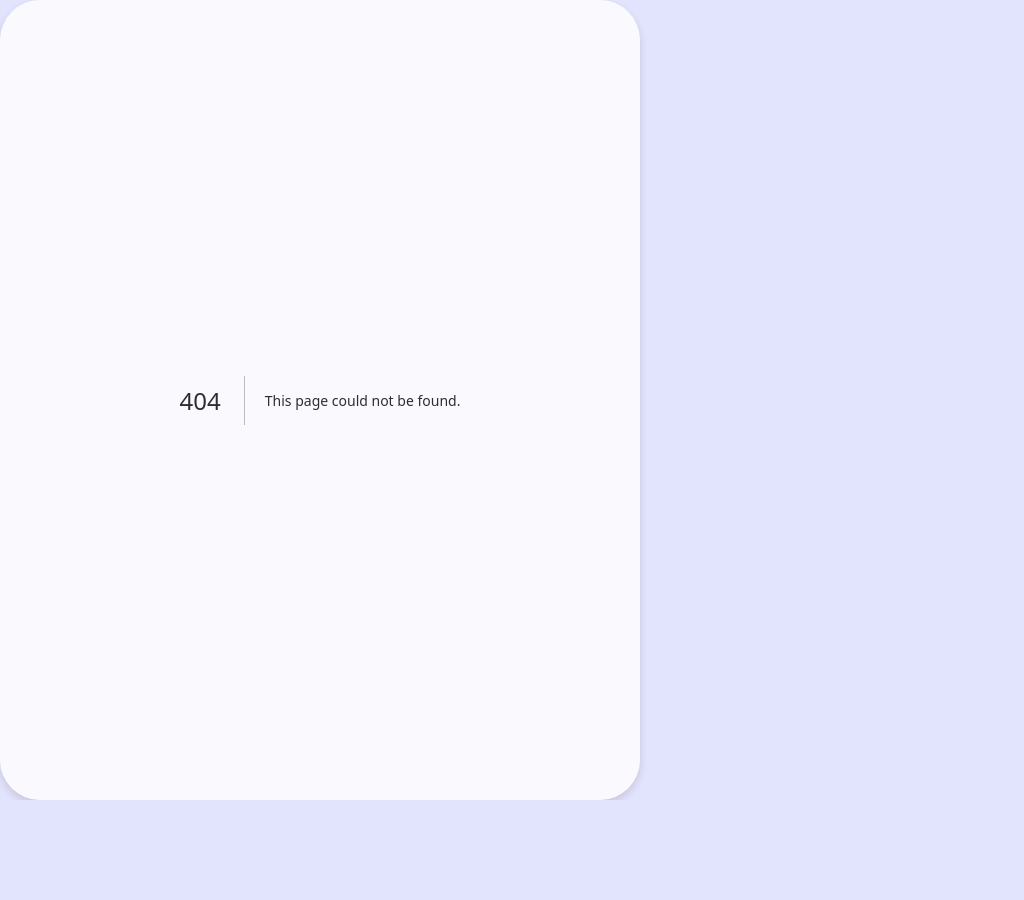
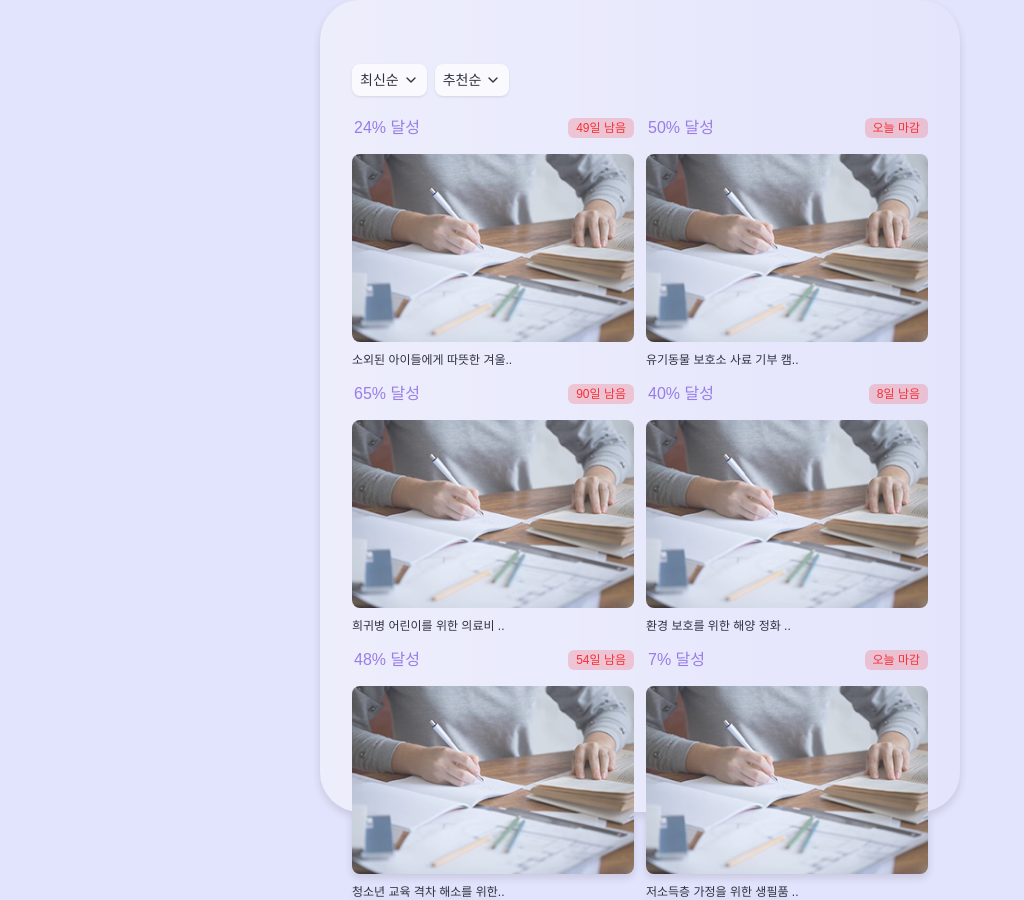
Before and after one commit to 2025-Advanced-Capstone-Chaeum/FE, a Next.js app: page /funding in a window 1280 px wide. Before the commit this address had no page. Shown: the whole page, without its empty margins (0-1024 px from the left). Before the commit the page ends 800 px from the top, so only its background shows below. Built offline with nearby package versions, Linux system fonts and the light colour scheme; a web font is replaced by a local one.

Commit message:
styles : 펀딩리스트페이지 UI 완성 ( #24)

```diff
--- /dev/null
+++ b/src/app/(funding)/funding/page.tsx
@@ -0,0 +1,130 @@
+import { ChevronDown } from "lucide-react";
+import Image from "next/image";
+import React from "react";
+import 공부 from "../../../../public/assets/images/study.png";
+type campaignProps = {
+  targetAmount: number;
+  currentAmount: number;
+  deadline: Date;
+  photo: string;
+  title: string;
+};
+
+const FundingListPage = () => {
+  //sample data
+  const donationCampaigns: campaignProps[] = [
+    {
+      targetAmount: 5000000,
+      currentAmount: 1200000,
+      deadline: new Date(2025, 5, 30),
+      photo: "",
+      title: "소외된 아이들에게 따뜻한 겨울을 선물하세요!",
+    },
+    {
+      targetAmount: 3000000,
+      currentAmount: 1500000,
+      deadline: new Date(2025, 3, 15),
+      photo: "",
+      title: "유기동물 보호소 사료 기부 캠페인",
+    },
+    {
+      targetAmount: 10000000,
+      currentAmount: 6500000,
+      deadline: new Date(2025, 7, 10),
+      photo: "",
+      title: "희귀병 어린이를 위한 의료비 지원 프로젝트",
+    },
+    {
+      targetAmount: 8000000,
+      currentAmount: 3200000,
+      deadline: new Date(2025, 4, 20),
+      photo: "",
+      title: "환경 보호를 위한 해양 정화 활동",
+    },
+    {
+      targetAmount: 6000000,
+      currentAmount: 2900000,
+      deadline: new Date(2025, 6, 5),
+      photo: "",
+      title: "청소년 교육 격차 해소를 위한 도서 기부",
+    },
+    {
+      targetAmount: 7000000,
+      currentAmount: 500000,
+      deadline: new Date(2025, 2, 28),
+      photo: "",
+      title: "저소득층 가정을 위한 생필품 지원 프로젝트",
+    },
+  ];
+
+  // 기부의 목표 날짜로부터 남은 날짜 계산
+  const getRemainingDays = (deadline: Date): string => {
+    const today = new Date();
+    const diffTime = deadline.getTime() - today.getTime();
+    const diffDays = Math.ceil(diffTime / (1000 * 60 * 60 * 24));
+
+    if (diffDays <= 0) return "오늘 마감";
+    if (diffDays <= 3) return "마감 임박";
+    return `${diffDays}일 남음`;
+  };
+
+  //data를 feed로 올리기위한 값으로 변경, ex) 목표달성 % or 마감기한
+  const transformedCampaigns = donationCampaigns.map((campaign) => ({
+    currentPercent: Math.floor(
+      (campaign.currentAmount / campaign.targetAmount) * 100
+    ),
+    deadline: getRemainingDays(campaign.deadline),
+    photo: campaign.photo,
+    title: campaign.title,
+  }));
+
+  return (
+    <div className="flex min-h-screen flex-col px-8 py-2">
+      {/* Filter dropdown */}
+      <div className="absolute top-[8vh] flex gap-2">
+        <button className={StButton}>
+          최신순 <ChevronDown className="h-4 w-4" />
+        </button>
+        <button className={StButton}>
+          추천순 <ChevronDown className="h-4 w-4" />
+        </button>
+      </div>
+
+      {/* Projects grid */}
+      <div className="relative top-[12vh] mt-[10px] grid grid-cols-2 gap-3  ">
+        {" "}
+        {transformedCampaigns.map((feed) => (
+          <div key={feed.title} className="flex flex-col">
+            <div className="relative flex items-center justify-between mb-3">
+              <div className="relative text-primary text-baseline px-0.5 py-0.5 rounded-md">
+                {feed.currentPercent}% 달성
+              </div>
+              <div
+                className="relative h-5 flex justify-item-center items-center bg-accent text-accent text-xs px-2 rounded-md"
+                style={{ backgroundColor: "rgba(255, 0, 0, 0.2)" }}>
+                {feed.deadline}
+              </div>
+            </div>
+            <Image
+              src={feed.photo || 공부}
+              alt="펀딩 프로젝트"
+              width={150}
+              height={100}
+              className="w-full h-auto rounded-lg object-cover"
+            />
+            <p className="text-xs mt-2.5 text-left">
+              {feed.title.length > 17
+                ? feed.title.slice(0, 16) + ".."
+                : feed.title}
+            </p>
+          </div>
+        ))}
+      </div>
+    </div>
+  );
+};
+
+const StButton =
+  "flex items-center gap-1 bg-white text-sm rounded-lg px-2 py-1.5 shadow-sm";
+
+export default FundingListPage;
```
Also changed, not shown: src/app/layout.tsx (+6 -8 lines), public/assets/images/study.png (added).
